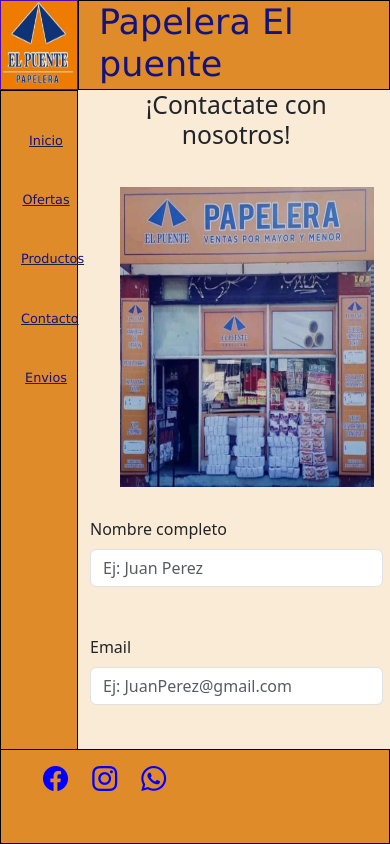
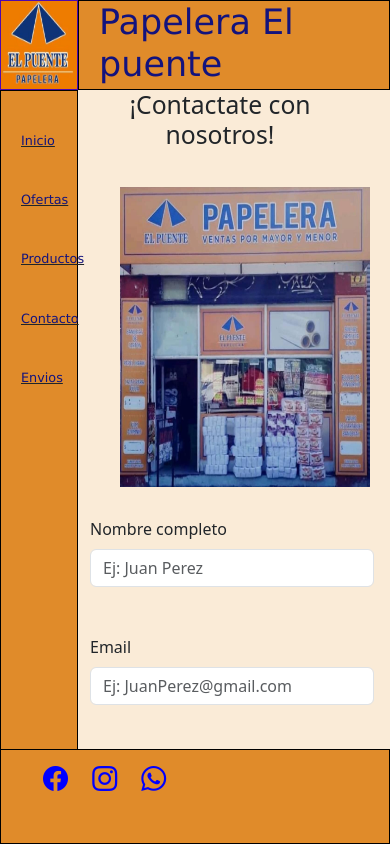
Before and after one commit to MarcosPereyra807/PreEntrega2PEREYRA, a website: page pages-2/contacto.html in a window 390 px wide. Drawn offline with nearby package versions, Linux system fonts and the light colour scheme.

Commit message:
soluciono pequeño error

```diff
--- a/assets-2/styles/scss/contacto.scss
+++ b/assets-2/styles/scss/contacto.scss
@@ -35,13 +35,14 @@
                 padding-left: 0;
                 justify-self: flex-start;
 
+
                 li {
                     text-align: center;
                     display: block;
                     margin-top: 40px;
                     font-size: 0.8rem;
                     text-decoration: underline;
-                    padding-right: 30px;
+                    padding-right: 100px;
                 }
             }
         }
@@ -87,7 +88,7 @@
 
         #contactoTitle{
             text-align: center;
-            width:75vw;
+            width: 260px;
         }
 
         #fotoContacto{
@@ -95,7 +96,8 @@
             margin-right: auto;
             margin-top: 30px;
             margin-bottom: 30px;
-            width: 65vw;
+            width: 250px;
+            text-align: center;
         }
 
 }
```
Also changed, not shown: assets-2/styles/css/contacto.css, 1 other file.
